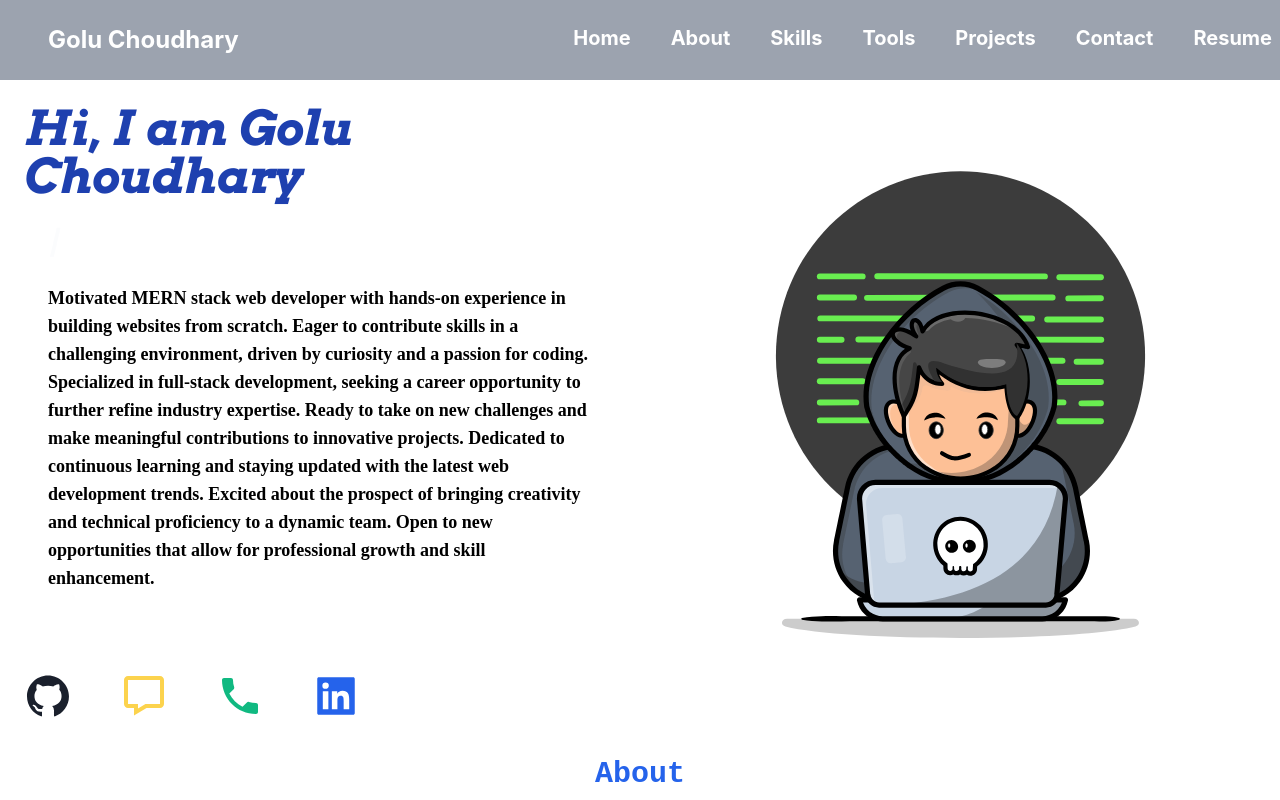
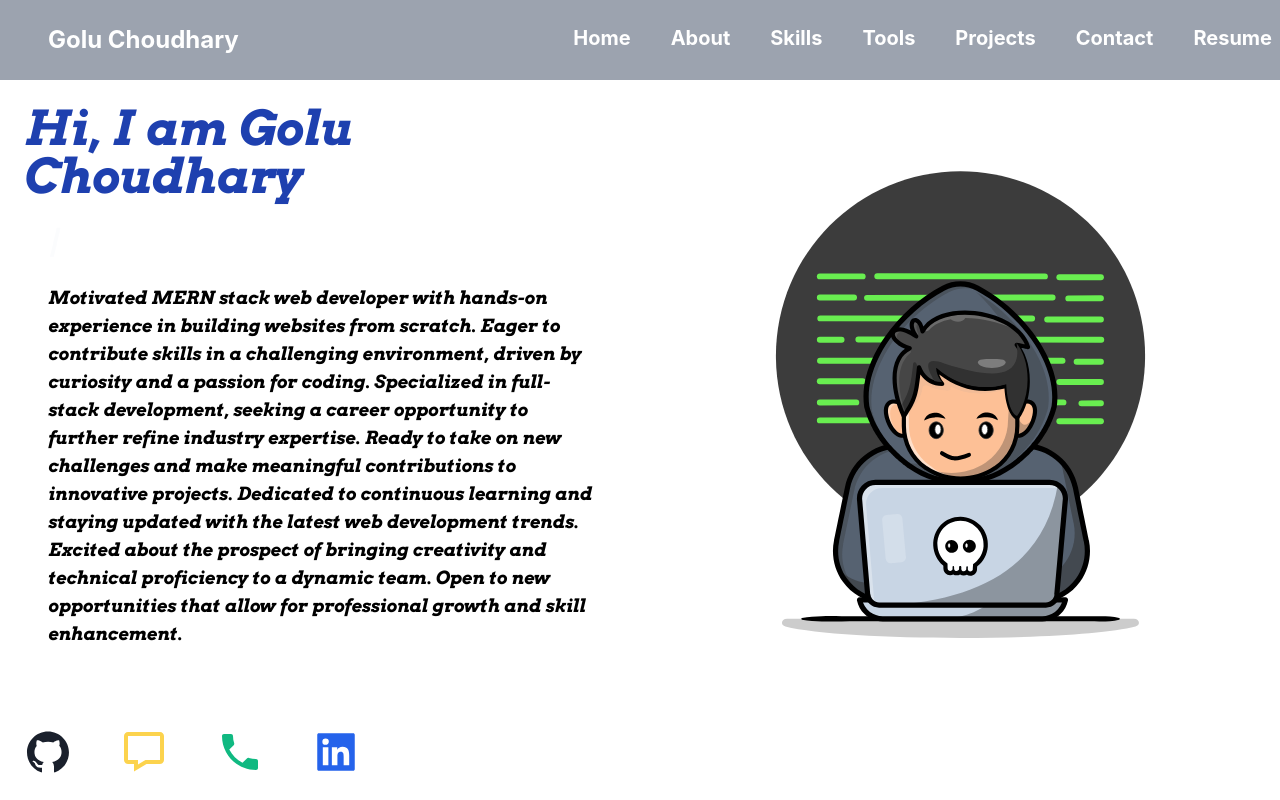
Before and after one commit to Golu7667/Portfolio, a React (Create React App) app: page / in a window 1280 px wide. Shown: the top 800 px of the page. Built offline with nearby package versions, Linux system fonts and the light colour scheme; a web font is replaced by a local one.

Commit message:
update font family updated

```diff
--- a/src/components/About.js
+++ b/src/components/About.js
@@ -21,7 +21,7 @@ function About() {
               }}
             /></div>
           </div>
-            <div className='text-lg font-bold px-6 text-black    ' style={{ fontFamily: 'cursive' }} >
+            <div className='text-lg font-bold px-6 text-black    ' style={{ fontFamily: 'Arvo' }} >
 
 Motivated MERN stack web developer with hands-on experience in building websites from scratch. Eager to contribute skills in a challenging environment, driven by curiosity and a passion for coding. Specialized in full-stack development, seeking a career opportunity to further refine industry expertise. Ready to take on new challenges and make meaningful contributions to innovative projects. Dedicated to continuous learning and staying updated with the latest web development trends. Excited about the prospect of bringing creativity and technical proficiency to a dynamic team. Open to new opportunities that allow for professional growth and skill enhancement.
             </div>
```
